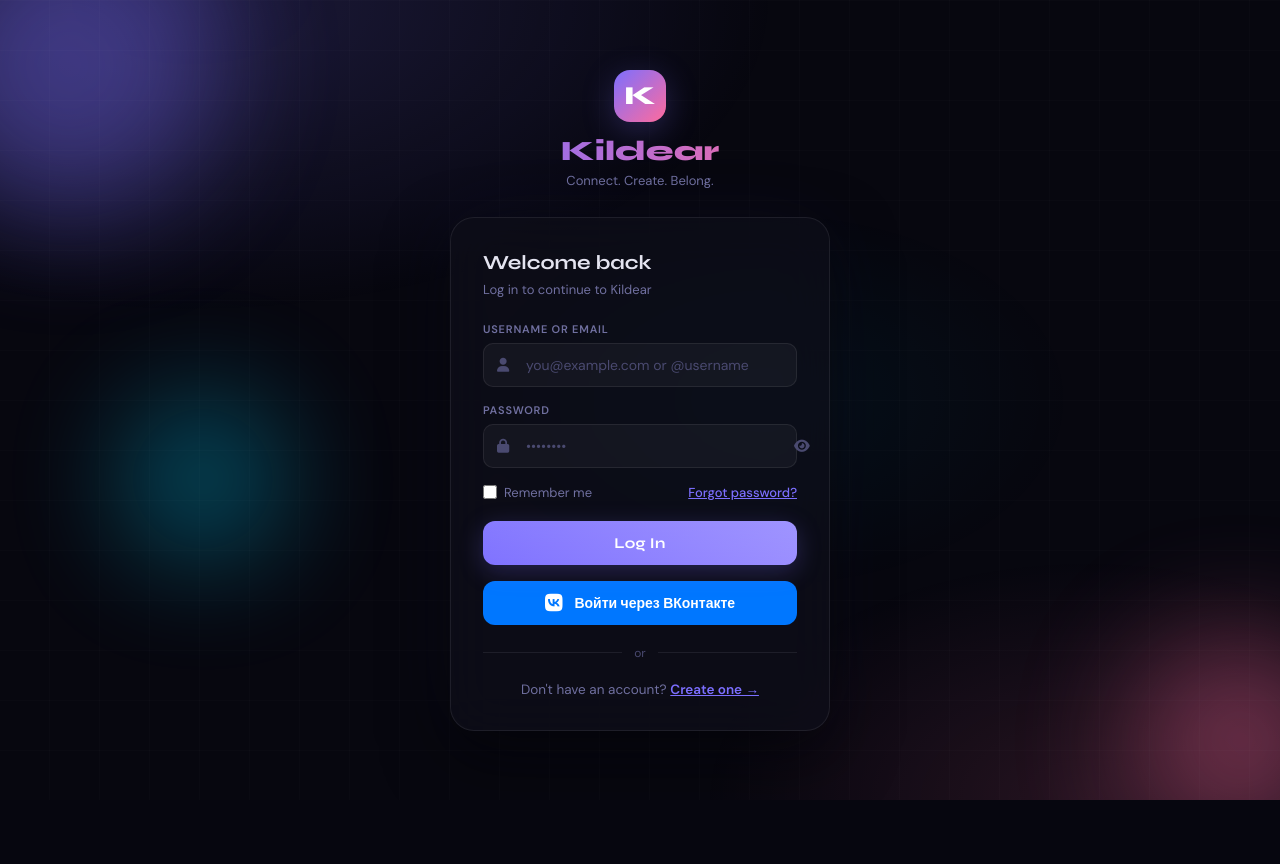
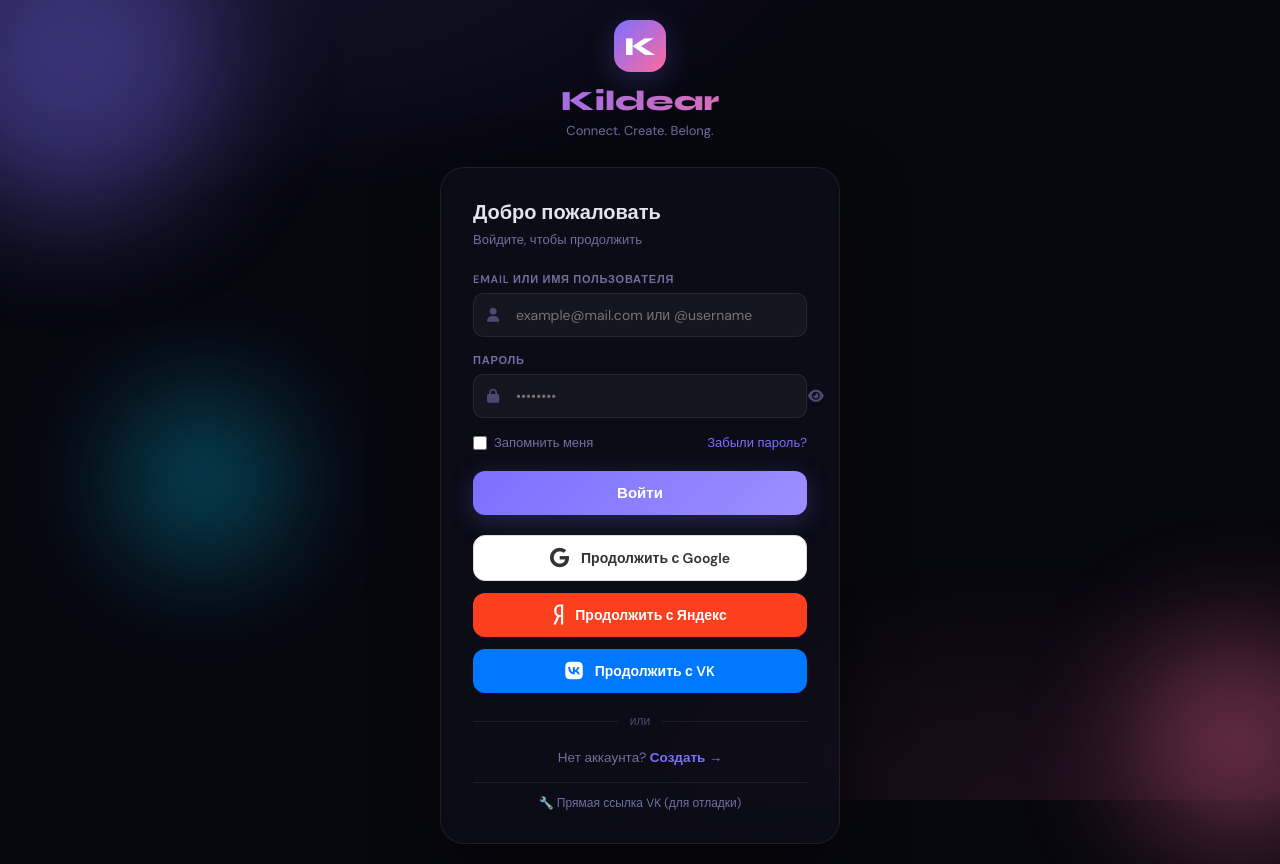
Before and after one commit to dwd-alt/Kildear_Soc, a Flask app: page /login in a window 1280 px wide. Before the commit the page ends 800 px from the top, so only its background shows below. Run offline with Flask 3, Linux system fonts and the light colour scheme; some libraries are stand-ins or nearby versions.

Commit message:
Update login.html

```diff
--- a/templates/login.html
+++ b/templates/login.html
@@ -1,27 +1,45 @@
 <!DOCTYPE html>
-<html lang="en">
+<html lang="ru">
 <head>
   <meta charset="UTF-8"/>
   <meta name="viewport" content="width=device-width, initial-scale=1.0"/>
-  <title>Log In — Kildear</title>
+  <title>Вход — Kildear</title>
   <link rel="preconnect" href="https://fonts.googleapis.com"/>
   <link rel="preconnect" href="https://fonts.gstatic.com" crossorigin/>
   <link href="https://fonts.googleapis.com/css2?family=Syne:wght@400;600;700;800&family=DM+Sans:wght@300;400;500;600&display=swap" rel="stylesheet"/>
   <link rel="stylesheet" href="https://cdnjs.cloudflare.com/ajax/libs/font-awesome/6.5.0/css/all.min.css"/>
   <style>
+    * {
+      margin: 0;
+      padding: 0;
+      box-sizing: border-box;
+    }
+
     :root {
-      --bg: #07070f; --surface: #0f0f1a; --card: rgba(255,255,255,0.04);
-      --border: rgba(255,255,255,0.08); --border-hover: rgba(255,255,255,0.16);
-      --primary: #7c6fff; --primary-glow: rgba(124,111,255,0.25);
-      --secondary: #ff6b9d; --accent: #00d4ff;
-      --text: #e4e4f0; --text-muted: #7070a0; --text-dim: #4a4a70;
-      --danger: #ff4757; --success: #22d3a0;
+      --bg: #07070f;
+      --surface: #0f0f1a;
+      --card: rgba(255,255,255,0.04);
+      --border: rgba(255,255,255,0.08);
+      --border-hover: rgba(255,255,255,0.16);
+      --primary: #7c6fff;
+      --primary-glow: rgba(124,111,255,0.25);
+      --secondary: #ff6b9d;
+      --accent: #00d4ff;
+      --text: #e4e4f0;
+      --text-muted: #7070a0;
+      --text-dim: #4a4a70;
+      --danger: #ff4757;
+      --success: #22d3a0;
+      --google: #4285f4;
+      --yandex: #fc3f1d;
       --vk: #0077ff;
-      --font-head: 'Syne', sans-serif; --font-body: 'DM Sans', sans-serif;
-      --radius: 16px; --radius-sm: 10px; --shadow: 0 24px 64px rgba(0,0,0,0.6);
+      --font-head: 'Syne', sans-serif;
+      --font-body: 'DM Sans', sans-serif;
+      --radius: 16px;
+      --radius-sm: 10px;
+      --shadow: 0 24px 64px rgba(0,0,0,0.6);
     }
-    *, *::before, *::after { box-sizing: border-box; margin: 0; padding: 0; }
-    html { scroll-behavior: smooth; }
+
     body {
       font-family: var(--font-body);
       background: var(--bg);
@@ -30,24 +48,16 @@
       display: flex;
       align-items: center;
       justify-content: center;
-      -webkit-font-smoothing: antialiased;
-      overflow: hidden;
+      position: relative;
+      overflow-x: hidden;
     }
+
     body::before {
       content: '';
-      position: fixed; inset: 0;
-      background:
-        radial-gradient(ellipse 70% 60% at 15% 0%, rgba(124,111,255,0.18) 0%, transparent 65%),
-        radial-gradient(ellipse 50% 50% at 85% 100%, rgba(255,107,157,0.12) 0%, transparent 60%),
-        radial-gradient(ellipse 40% 40% at 60% 50%, rgba(0,212,255,0.05) 0%, transparent 60%);
-      pointer-events: none;
-    }
-    body::after {
-      content: '';
-      position: fixed; inset: 0;
-      background-image:
-        repeating-linear-gradient(0deg, transparent, transparent 49px, rgba(255,255,255,0.015) 49px, rgba(255,255,255,0.015) 50px),
-        repeating-linear-gradient(90deg, transparent, transparent 49px, rgba(255,255,255,0.015) 49px, rgba(255,255,255,0.015) 50px);
+      position: fixed;
+      inset: 0;
+      background: radial-gradient(ellipse 80% 60% at 20% -10%, rgba(124,111,255,0.12) 0%, transparent 60%),
+                  radial-gradient(ellipse 60% 50% at 80% 100%, rgba(255,107,157,0.08) 0%, transparent 60%);
       pointer-events: none;
     }
 
@@ -71,7 +82,7 @@
       position: relative;
       z-index: 2;
       width: 100%;
-      max-width: 420px;
+      max-width: 440px;
       padding: 20px;
     }
 
@@ -113,10 +125,8 @@
       border: 1px solid var(--border);
       border-radius: 24px;
       padding: 32px;
-      box-shadow: var(--shadow), 0 0 80px rgba(124,111,255,0.06);
-      transition: border-color 0.3s;
+      box-shadow: var(--shadow);
     }
-    .auth-card:hover { border-color: var(--border-hover); }
 
     .auth-title {
       font-family: var(--font-head);
@@ -170,30 +205,46 @@
       background: rgba(124,111,255,0.07);
       box-shadow: 0 0 0 3px rgba(124,111,255,0.2);
     }
-    .form-control:focus + i, .input-wrap:focus-within i { color: var(--primary); }
-    .form-control::placeholder { color: var(--text-dim); }
-
+    .form-control:focus + i {
+      color: var(--primary);
+    }
     .toggle-pw {
       position: absolute;
-      right: 13px; top: 50%;
+      right: 13px;
+      top: 50%;
       transform: translateY(-50%);
-      background: none; border: none;
-      color: var(--text-dim); cursor: pointer;
-      font-size: 14px; padding: 2px;
-      transition: color 0.2s;
+      background: none;
+      border: none;
+      color: var(--text-dim);
+      cursor: pointer;
     }
-    .toggle-pw:hover { color: var(--text-muted); }
 
     .form-options {
-      display: flex; align-items: center;
+      display: flex;
+      align-items: center;
       justify-content: space-between;
       margin-bottom: 20px;
       font-size: 13px;
     }
-    .remember { display: flex; align-items: center; gap: 7px; cursor: pointer; color: var(--text-muted); }
-    .remember input[type=checkbox] { accent-color: var(--primary); width: 14px; height: 14px; cursor: pointer; }
-    .forgot { color: var(--primary); font-weight: 500; }
-    .forgot:hover { text-decoration: underline; }
+    .remember {
+      display: flex;
+      align-items: center;
+      gap: 7px;
+      cursor: pointer;
+      color: var(--text-muted);
+    }
+    .remember input {
+      accent-color: var(--primary);
+      width: 14px;
+      height: 14px;
+    }
+    .forgot {
+      color: var(--primary);
+      text-decoration: none;
+    }
+    .forgot:hover {
+      text-decoration: underline;
+    }
 
     .btn-submit {
       width: 100%;
@@ -205,55 +256,78 @@
       font-family: var(--font-head);
       font-size: 15px;
       font-weight: 700;
-      letter-spacing: 0.3px;
       cursor: pointer;
       transition: all 0.25s;
       box-shadow: 0 6px 24px var(--primary-glow);
-      position: relative;
-      overflow: hidden;
     }
-    .btn-submit::after {
-      content: '';
-      position: absolute; inset: 0;
-      background: linear-gradient(rgba(255,255,255,0.08), transparent);
-      pointer-events: none;
+    .btn-submit:hover {
+      transform: translateY(-2px);
+      box-shadow: 0 10px 36px var(--primary-glow);
     }
-    .btn-submit:hover { transform: translateY(-2px); box-shadow: 0 10px 36px var(--primary-glow); }
-    .btn-submit:active { transform: translateY(0); }
 
-    .btn-vk {
+    .social-buttons {
+      display: flex;
+      flex-direction: column;
+      gap: 12px;
+      margin-top: 20px;
+    }
+    .social-btn {
       display: flex;
       align-items: center;
       justify-content: center;
       gap: 12px;
       width: 100%;
       padding: 12px;
-      background: var(--vk);
-      color: white;
       border-radius: 12px;
-      text-decoration: none;
       font-weight: 600;
       font-size: 14px;
+      text-decoration: none;
       transition: all 0.2s;
+      cursor: pointer;
       border: none;
-      cursor: pointer;
-      margin-top: 16px;
+    }
+    .social-btn i, .social-btn svg {
+      font-size: 20px;
+    }
+    .btn-google {
+      background: #fff;
+      color: #333;
+      border: 1px solid #ddd;
+    }
+    .btn-google:hover {
+      background: #f1f1f1;
+      transform: translateY(-1px);
+    }
+    .btn-yandex {
+      background: var(--yandex);
+      color: #fff;
+    }
+    .btn-yandex:hover {
+      background: #e63510;
+      transform: translateY(-1px);
+    }
+    .btn-vk {
+      background: var(--vk);
+      color: #fff;
     }
     .btn-vk:hover {
       background: #0066cc;
       transform: translateY(-1px);
     }
-    .btn-vk i {
-      font-size: 20px;
-    }
 
     .divider {
-      display: flex; align-items: center; gap: 12px;
+      display: flex;
+      align-items: center;
+      gap: 12px;
       margin: 20px 0;
-      font-size: 12px; color: var(--text-dim);
+      font-size: 12px;
+      color: var(--text-dim);
     }
-    .divider::before, .divider::after {
-      content: ''; flex: 1; height: 1px;
+    .divider::before,
+    .divider::after {
+      content: '';
+      flex: 1;
+      height: 1px;
       background: var(--border);
     }
 
@@ -263,8 +337,31 @@
       font-size: 13.5px;
       color: var(--text-muted);
     }
-    .auth-footer a { color: var(--primary); font-weight: 600; }
-    .auth-footer a:hover { text-decoration: underline; }
+    .auth-footer a {
+      color: var(--primary);
+      text-decoration: none;
+      font-weight: 600;
+    }
+    .auth-footer a:hover {
+      text-decoration: underline;
+    }
+
+    /* Отладочная ссылка */
+    .debug-link {
+      margin-top: 16px;
+      padding-top: 12px;
+      border-top: 1px solid var(--border);
+      text-align: center;
+      font-size: 12px;
+    }
+    .debug-link a {
+      color: var(--text-muted);
+      text-decoration: none;
+    }
+    .debug-link a:hover {
+      color: var(--primary);
+      text-decoration: underline;
+    }
   </style>
 </head>
 <body>
@@ -280,39 +377,30 @@
     </div>
 
     <div class="auth-card">
-      <div class="auth-title">Welcome back</div>
-      <div class="auth-sub">Log in to continue to Kildear</div>
+      <div class="auth-title">Добро пожаловать</div>
+      <div class="auth-sub">Войдите, чтобы продолжить</div>
 
-      {% with messages = get_flashed_messages(with_categories=true) %}
-        {% for cat, msg in messages %}
-          <div class="flash flash-{{ cat }}">
-            {% if cat == 'error' %}<i class="fa-solid fa-circle-xmark"></i>
-            {% else %}<i class="fa-solid fa-circle-info"></i>{% endif %}
-            {{ msg }}
-          </div>
-        {% endfor %}
-      {% endwith %}
+      <div id="flashContainer"></div>
 
-      <form method="POST" action="{{ url_for('login') }}" autocomplete="on">
-        <input type="hidden" name="csrf_token" value="{{ csrf_token() }}"/>
+      <form id="loginForm">
+        <input type="hidden" name="csrf_token" id="csrf_token" value="{{ csrf_token() }}">
 
         <div class="form-group">
-          <label class="form-label" for="identifier">Username or Email</label>
+          <label class="form-label" for="identifier">Email или имя пользователя</label>
           <div class="input-wrap">
             <input class="form-control" type="text" id="identifier" name="identifier"
-                   placeholder="you@example.com or @username"
-                   autocomplete="username" required/>
+                   placeholder="example@mail.com или @username" required>
             <i class="fa-solid fa-user"></i>
           </div>
         </div>
 
         <div class="form-group">
-          <label class="form-label" for="password">Password</label>
+          <label class="form-label" for="password">Пароль</label>
           <div class="input-wrap">
             <input class="form-control" type="password" id="password" name="password"
-                   placeholder="••••••••" autocomplete="current-password" required/>
+                   placeholder="••••••••" required>
             <i class="fa-solid fa-lock"></i>
-            <button type="button" class="toggle-pw" onclick="togglePw('password', this)">
+            <button type="button" class="toggle-pw" onclick="togglePassword()">
               <i class="fa-solid fa-eye"></i>
             </button>
           </div>
@@ -320,40 +408,104 @@
 
         <div class="form-options">
           <label class="remember">
-            <input type="checkbox" name="remember" value="1"/> Remember me
+            <input type="checkbox" name="remember" value="1"> Запомнить меня
           </label>
-          <a href="#" class="forgot">Forgot password?</a>
+          <a href="#" class="forgot">Забыли пароль?</a>
         </div>
 
-        <button type="submit" class="btn-submit">Log In</button>
+        <button type="submit" class="btn-submit">Войти</button>
       </form>
 
-      <!-- VK ID OAuth 2.1 Button -->
-      <a href="https://id.vk.com/oauth2/authorize?client_id=54623675&redirect_uri=https%3A%2F%2Fkildear.onrender.com%2Flogin%2Fvk%2Fcallback&response_type=code&scope=email"
-         class="btn-vk">
-        <i class="fa-brands fa-vk"></i> Войти через ВКонтакте
-      </a>
+      <div class="social-buttons">
+        <a href="{{ url_for('login_google') }}" class="social-btn btn-google">
+          <i class="fa-brands fa-google"></i> Продолжить с Google
+        </a>
+        <a href="{{ url_for('login_yandex') }}" class="social-btn btn-yandex">
+          <i class="fa-brands fa-yandex"></i> Продолжить с Яндекс
+        </a>
+        <!-- ИСПРАВЛЕННАЯ КНОПКА VK с дополнительными атрибутами -->
+        <a href="{{ url_for('login_vk') }}"
+           class="social-btn btn-vk"
+           target="_self"
+           rel="noopener noreferrer">
+          <i class="fa-brands fa-vk"></i> Продолжить с VK
+        </a>
+      </div>
 
-      <div class="divider">or</div>
+      <div class="divider">или</div>
 
       <div class="auth-footer">
-        Don't have an account? <a href="{{ url_for('register') }}">Create one →</a>
+        Нет аккаунта? <a href="{{ url_for('register') }}">Создать →</a>
+      </div>
+
+      <!-- Отладочная ссылка - временно, для проверки -->
+      <div class="debug-link">
+        🔧 <a href="{{ url_for('login_vk') }}" target="_self">Прямая ссылка VK (для отладки)</a>
       </div>
     </div>
   </div>
 
   <script>
-    function togglePw(id, btn) {
-      const el = document.getElementById(id);
-      const icon = btn.querySelector('i');
-      if (el.type === 'password') {
-        el.type = 'text';
+    function getCSRF() {
+      return document.getElementById('csrf_token')?.value || '';
+    }
+
+    function showFlash(message, type) {
+      const container = document.getElementById('flashContainer');
+      const flash = document.createElement('div');
+      flash.className = `flash-message flash-${type}`;
+      const icon = type === 'error' ? 'fa-circle-xmark' : 'fa-circle-info';
+      flash.innerHTML = `<i class="fa-solid ${icon}"></i> ${message}`;
+      container.appendChild(flash);
+      setTimeout(() => flash.remove(), 5000);
+    }
+
+    function togglePassword() {
+      const input = document.getElementById('password');
+      const icon = document.querySelector('.toggle-pw i');
+      if (input.type === 'password') {
+        input.type = 'text';
         icon.className = 'fa-solid fa-eye-slash';
       } else {
-        el.type = 'password';
+        input.type = 'password';
         icon.className = 'fa-solid fa-eye';
       }
     }
+
+    document.getElementById('loginForm').addEventListener('submit', async (e) => {
+      e.preventDefault();
+
+      const formData = new FormData(e.target);
+      const data = {
+        identifier: formData.get('identifier'),
+        password: formData.get('password'),
+        remember: formData.get('remember') === '1'
+      };
+
+      try {
+        const response = await fetch('/login', {
+          method: 'POST',
+          headers: {
+            'Content-Type': 'application/json',
+            'X-CSRFToken': getCSRF()
+          },
+          body: JSON.stringify(data)
+        });
+
+        const result = await response.json();
+
+        if (result.success) {
+          showFlash(result.message, 'success');
+          setTimeout(() => {
+            window.location.href = result.redirect || '/';
+          }, 1000);
+        } else {
+          showFlash(result.error || 'Ошибка входа', 'error');
+        }
+      } catch (error) {
+        showFlash('Ошибка соединения', 'error');
+      }
+    });
   </script>
 </body>
 </html>
```
Also changed, not shown: other parts of templates/login.html (+40 -13 lines).
